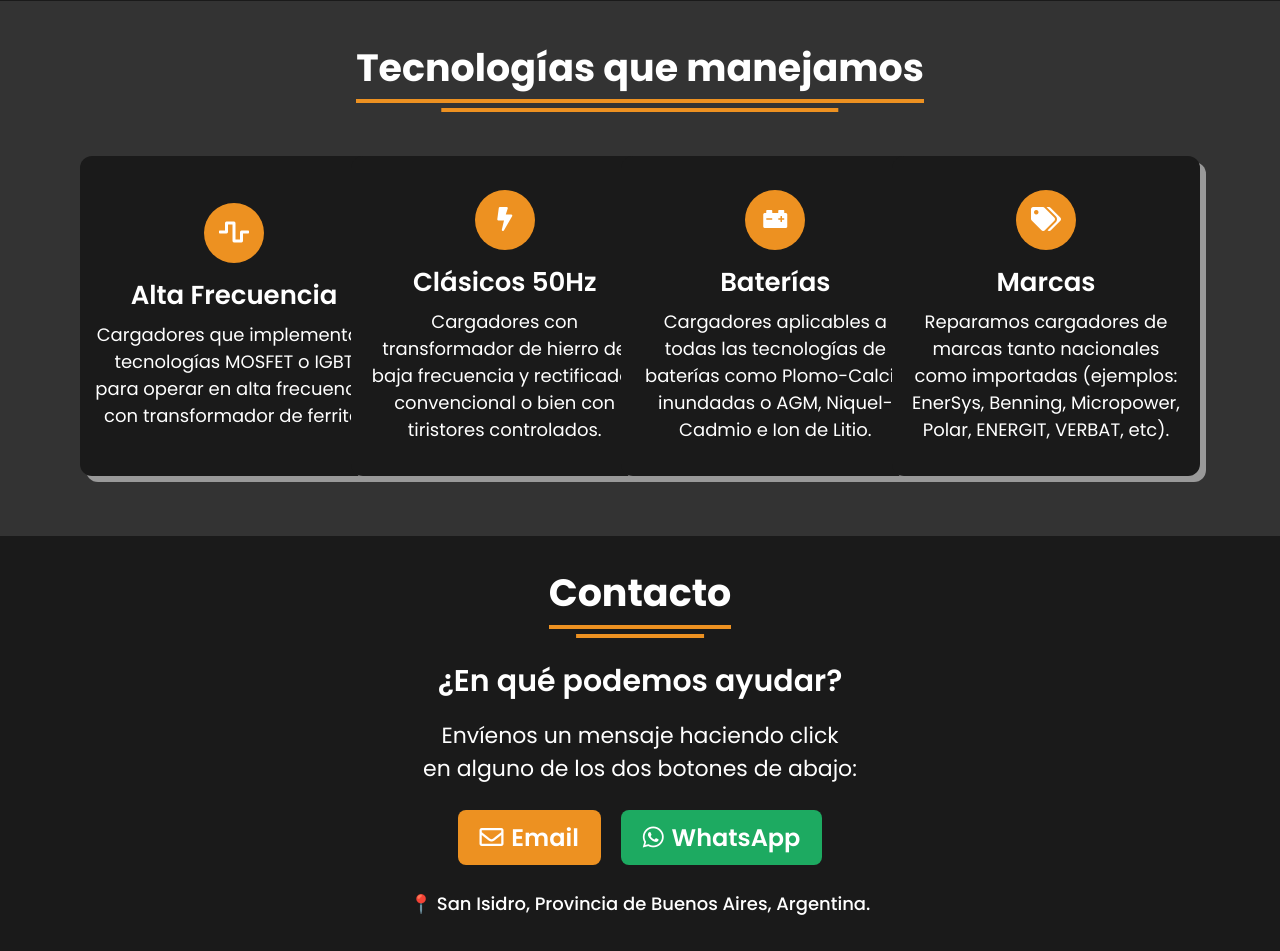
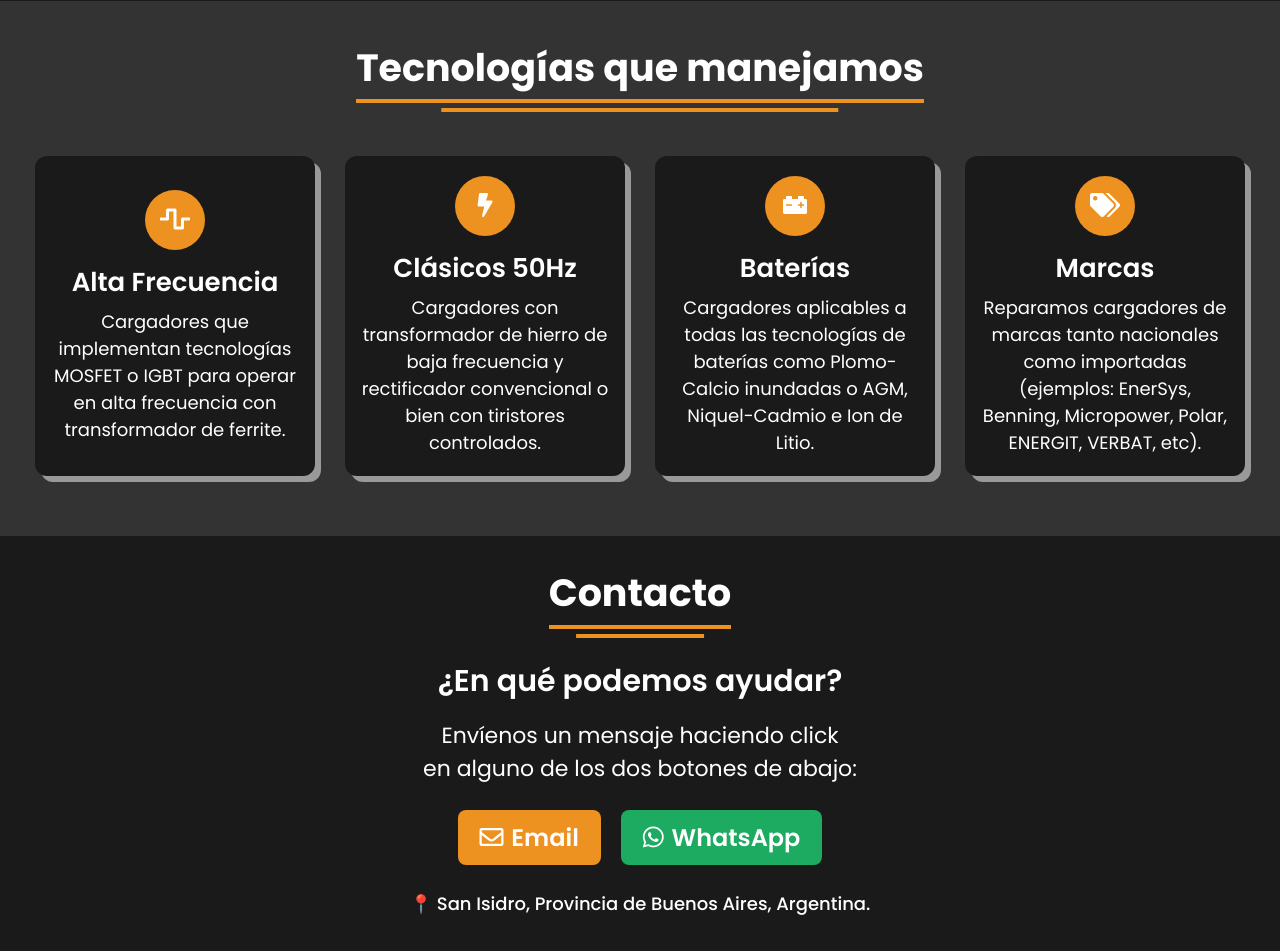
Before and after one commit to JoaquinSuarezVallejos/ChargeFix, a PHP site: page / in a window 1280 px wide. Shown: the part 2109-3060 px from the top of the page. Run offline with PHP 8.4, Linux system fonts and the light colour scheme.

Commit message:
responsive update V7

```diff
--- a/css/style.css
+++ b/css/style.css
@@ -736,7 +736,7 @@ footer .textFooter span{
 
 /* Responsive Media Queries */
 /* ------------------------------------------------------------------------------------------------------------- */
-@media (max-width: 2200px) {
+@media (max-width: 2600px) {
   .home .ChargeFix_Logo{
     height: 500px;
     /* margin-top: -120px; */
@@ -1013,12 +1013,16 @@ footer .textFooter span{
   }
 }
 
+@media (max-width: 1525px){
+  .technologies .boxes{
+      margin-left: -15px;
+      margin-right: -15px;
+  }
+}
+
 @media (max-width: 1520px){
   .about .content{
     width: 83%;
-  }
-  .technologies .boxes{
-    justify-content: space-between;
   }
 }
 
@@ -1032,6 +1036,10 @@ footer .textFooter span{
   .home .ChargeFix_Logo{
     height: 430px;
   }
+  .technologies .boxes{
+    margin-left: -30px;
+    margin-right: -30px;
+  }
 }
 
 @media (max-width: 1475px){
@@ -1040,6 +1048,13 @@ footer .textFooter span{
   }
   .about .content{
     width: 86%;
+  }
+}
+
+@media (max-width: 1455px){
+  .technologies .boxes{
+    margin-left: -45px;
+    margin-right: -45px;
   }
 }
 
@@ -1072,6 +1087,13 @@ footer .textFooter span{
 @media (max-width: 1420px){
   .about .content{
     width: 89%;
+  }
+}
+
+@media (max-width: 1415px){
+  .technologies .boxes .box{
+    width: 280px;
+    /* width: calc(100% / 2 + 100px); */
   }
 }
 
@@ -1132,6 +1154,10 @@ footer .textFooter span{
   .technologies .boxes .box{
     margin: 16px 5px;
     width: calc(100% / 2 - 20px);
+  }
+  .technologies .boxes{
+    margin-left: 0px;
+    margin-right: 0px;
   }
 }
 
--- a/js/script.js
+++ b/js/script.js
@@ -1,5 +1,4 @@
-// Menú de Navegación (NavBar) y Flecha Scroll Up (Volver a Inicio)
-let nav = document.querySelector("nav");
+// Flecha Scroll Up (Volver a Inicio)
 let scrollBtn = document.querySelector(".scroll-up-button a");
 window.onscroll = function() {
   if (document.documentElement.scrollTop > 100) {
```
